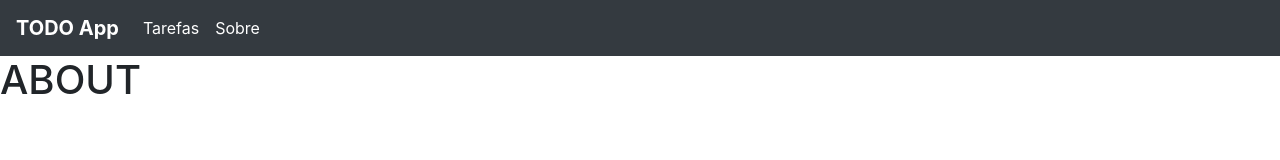
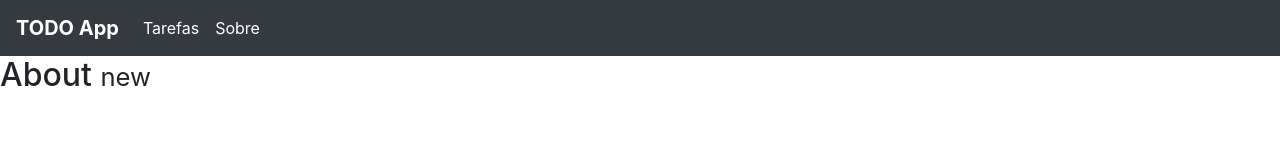
Before and after one commit to lucasfalm/react-training, a React (Create React App) app in the folder todo-app/client-side/: page /about in a window 1280 px wide. Shown: the top 160 px of the page. Built offline with nearby package versions, Linux system fonts and the light colour scheme.

Commit message:
configure pageheader component and remove history

```diff
--- a/todo-app/client-side/src/about/about.jsx
+++ b/todo-app/client-side/src/about/about.jsx
@@ -1,9 +1,10 @@
 import React from 'react'
+import PageHeader from '../template/pageHeader'
 
-export default props => {
+export default _ => {
     return (
             <div>
-                <h1> ABOUT </h1>
+                <PageHeader name='About' small='new'></PageHeader>
             </div>
         )
 }
--- a/todo-app/client-side/src/main/history.js
+++ /dev/null
@@ -1,3 +0,0 @@
-import { createBrowserHistory } from 'history'
-
-export default createBrowserHistory();
--- /dev/null
+++ b/todo-app/client-side/src/template/pageHeader.jsx
@@ -0,0 +1,7 @@
+import React from 'react'
+
+export default props => (
+    <header className='page-header'>
+        <h2>{props.name} <small>{props.small}</small></h2>
+    </header>
+)
--- a/todo-app/client-side/src/todo/todo.jsx
+++ b/todo-app/client-side/src/todo/todo.jsx
@@ -1,11 +1,11 @@
 import React, { Component } from 'react'
-
+import PageHeader from '../template/pageHeader'
 export default class Todo extends Component {
 
     render() {
         return (
             <div>
-                <h1> TODO </h1>
+                <PageHeader name='Tasks' small='new'></PageHeader>
             </div>
         )
     }
```
